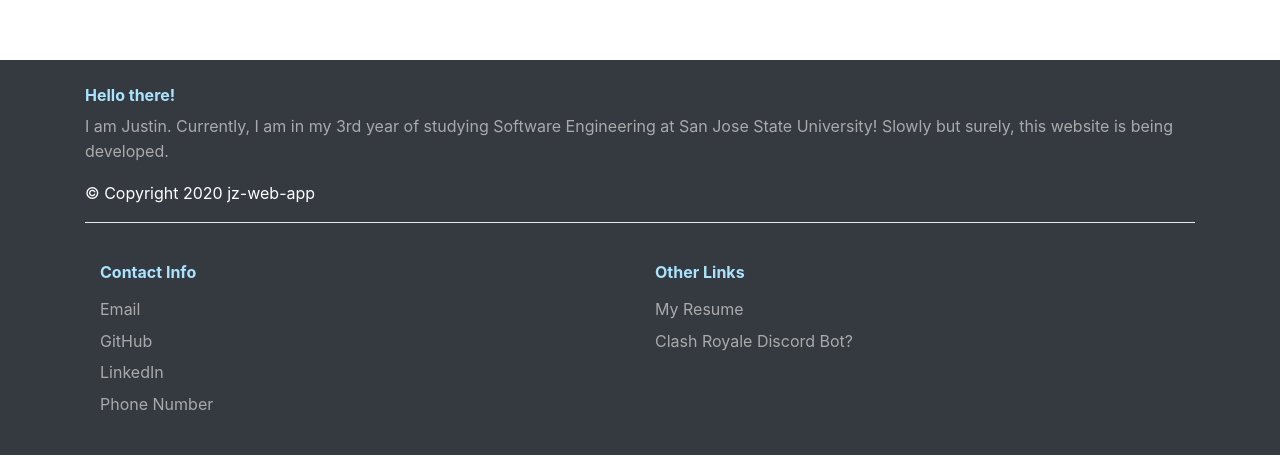
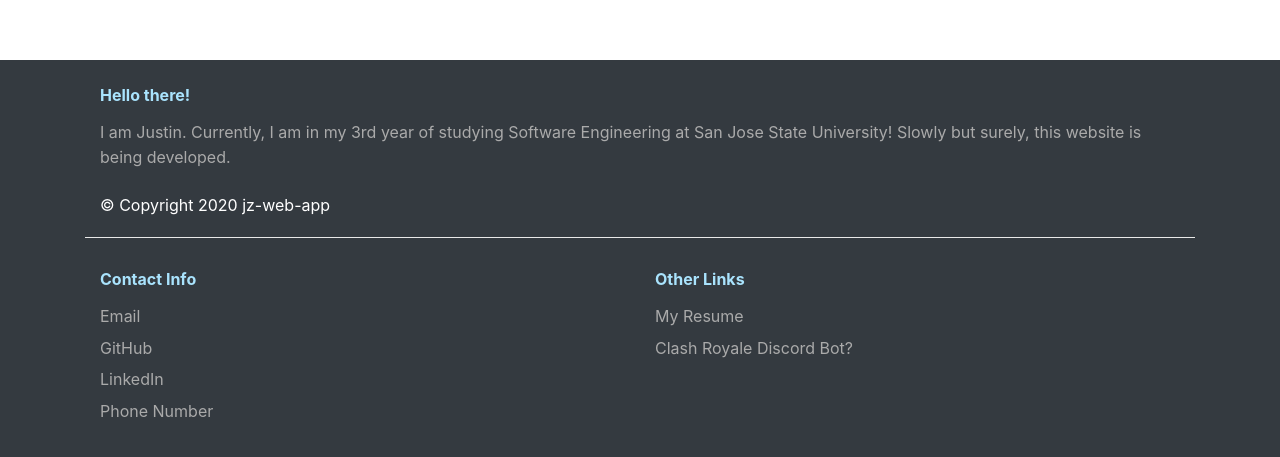
Before and after one commit to justin-zhu1018/jz-web-app, a React (Create React App) app: page /about-me in a window 1280 px wide. Shown: the part 736-1193 px from the top of the page. Built offline with nearby package versions, Linux system fonts and the light colour scheme.

Commit message:
Adjust css and unused vars

```diff
--- a/src/components/footer.css
+++ b/src/components/footer.css
@@ -1,34 +1,32 @@
 .container {
   margin: 0 auto;
-  max-width: 800px;
+  max-width: 1000px;
   width: 100%;
   padding: 0 15px;
   box-sizing: border-box;
 }
 
 .footer {
-  /* font-size: 0.85rem; */
   padding: 20px 0;
   line-height: 1.6;
   background: #343a40;
 }
 
-.footer__text,
-.footer__link,
-.footer__title {
+.footer__text {
   color: #aaaaaa;
   padding: 3px 15px;
   display: block;
 }
 
-.footer__link-icon {
+/* .footer__link-icon {
   color: #aaaaaa;
-  padding: 3px 10px;
+  padding: 3px 15px;
   display: flex;
-}
+} */
 
 .footer__main-copyright {
   color: white;
+  padding: 3px 15px;
 }
 
 .footer__hr {
@@ -46,7 +44,7 @@
 .footer__section {
   box-sizing: border-box;
   width: 50%;
-  padding: 15px 0;
+  padding: 10px 0;
   flex-shrink: 0;
 }
 
@@ -54,22 +52,25 @@
   color: #a9e3fd;
   font-weight: bold;
   margin-bottom: 5px;
-}
-
-.footer__main-title {
-  color: #a9e3fd;
   display: block;
-  font-weight: bold;
-  margin-bottom: 5px;
+  padding: 3px 15px;
 }
 
 .footer__link {
+  color: #aaaaaa;
   text-decoration: none;
+  display: block;
+  padding: 3px 15px;
 }
 
 .footer__link:hover {
   color: #cccccc;
   background: rgba(255, 255, 255, 0.15);
+}
+
+.bottom-text {
+  padding: 0;
+  text-align: center;
 }
 
 @media screen and (max-width: 768px) {
--- a/src/components/footer.js
+++ b/src/components/footer.js
@@ -1,12 +1,12 @@
-import React, {Component} from 'react';
+import React from 'react';
 // import {youtube, linkedin, reddit} from './svgIcons.json';
 import './footer.css';
 export default function Footer() {
   return (
     <footer className="footer">
-      <div className="footer__text container">
-        <span className="footer__main-title">Hello there!</span>
-        <p>
+      <div className="container">
+        <span className="footer__title">Hello there!</span>
+        <p className="footer__text">
           I am Justin. Currently, I am in my 3rd year of studying Software
           Engineering at San Jose State University! Slowly but surely, this
           website is being developed.
@@ -15,8 +15,7 @@ export default function Footer() {
           &copy; Copyright 2020 jz-web-app
         </p>
         <hr className="footer__hr" />
-      </div>
-      <div className="footer__sections container">
+        <div className="footer__sections">
           <div className="footer__section">
             <span className="footer__title">Contact Info</span>
             <a href="mailto: justin-zhu1018@gmail.com" className="footer__link">
@@ -73,6 +72,7 @@ export default function Footer() {
           </a> */}
           </div>
         </div>
+      </div>
     </footer>
   );
 }
--- a/src/pages/blogPage.css
+++ b/src/pages/blogPage.css
@@ -68,9 +68,3 @@
   background-color: #bee9fd;
   border-color: #65caf8;
 }
-
-.card-wrapper {
-  align-items: center;
-  display: flex;
-  flex-direction: column;
-}
```
Also changed, not shown: src/pages/blogPage.js (+1 -8 lines). Lines whose indentation alone changed are shown as unchanged.
